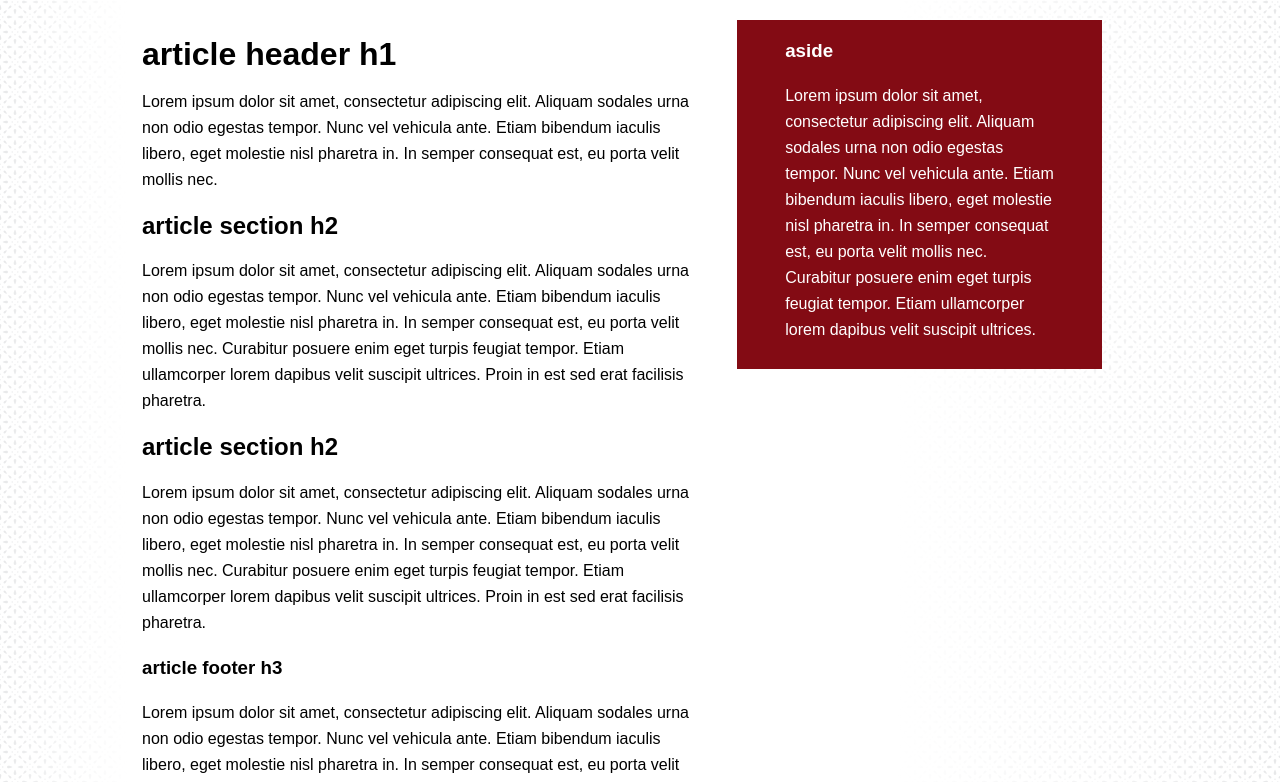
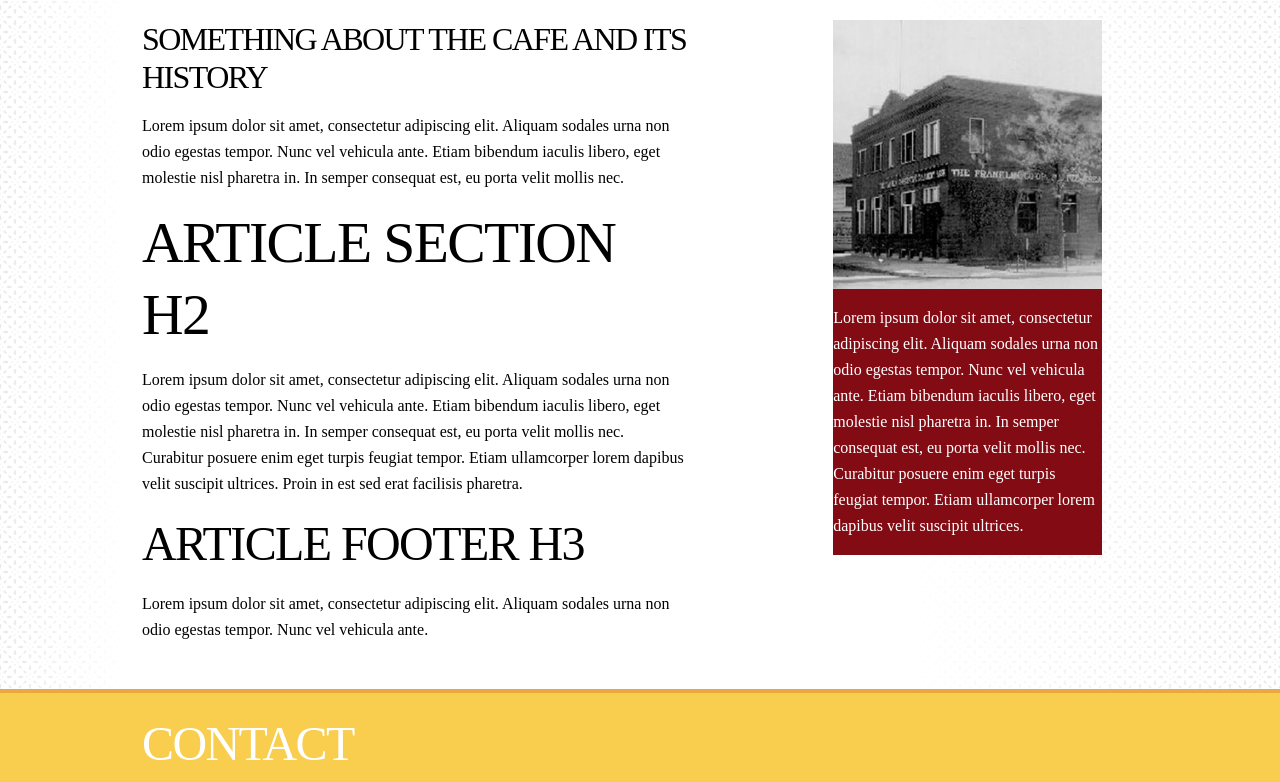
Before and after one commit to wigwamjunior/coopcreamery, a plain HTML site: page index.html in a window 1280 px wide. Shown: the part 493-1275 px from the top of the page. Drawn offline with nearby package versions, Linux system fonts and the light colour scheme.

Commit message:
Started in on footer styling

```diff
--- a/css/main.css
+++ b/css/main.css
@@ -59,12 +59,16 @@ body {
 }
 
 /* ===================
-    ALL: Orange Theme
+    ALL:
    =================== */
 
 
 
-.footer-container,
+.footer-container {
+	background: #F9CD4E; /* Gold */
+	border-top: 4px solid #EAA940; /* Burnt */
+}
+
 .main aside {
     background: #830B14; /* Brick */
 }
@@ -133,12 +137,11 @@ nav a:hover {
 
 .main aside {
     color: white;
-    padding: 0px 5% 10px;
 }
 
 .footer-container footer {
     color: white;
-    padding: 20px 0;
+    padding: 20px 0 20px 78px;
 }
 
 /* ===============
@@ -157,7 +160,7 @@ nav a:hover {
 		width: 100%;
 		padding: 20px 0px 10px 0px;
 		background-color: #F9CD4E; /* Gold */
-		border-bottom: 4px solid #eaa940;
+		border-bottom: 4px solid #EAA940; /* Burnt */
 	}
 
 	.logo {
@@ -249,7 +252,7 @@ nav a:hover {
 	.slideshow {
 		/* Inject background image in HTML */
 		background-size: cover;
-		background-position: right center;
+		background-position: left center;
 		height: 360px;
 		clear: both;
 	}
@@ -375,6 +378,10 @@ a:hover {
         float: right;
         width: 28%;
     }
+
+	.main img {
+		width: 100%
+	}
 }
 
 @media only screen and (min-width: 1140px) {
@@ -391,6 +398,32 @@ a:hover {
         width: 960px; /* 1140px - 10% for margins */
     }
 }
+
+/* ==========================================================================
+   Type
+   ========================================================================== */
+
+
+p {font-family: "adobe-caslon-pro";}
+
+h1, h2, h3, h4, h5, h6 {
+  font-family: "proxima-nova";
+  letter-spacing: 0.2em;
+  margin-top: 0;
+  margin-bottom: 1rem;
+  font-weight: 300;
+  text-transform: uppercase;
+}
+
+h1 { font-size: 4.0rem; line-height: 1.2;  letter-spacing: -.1rem;}
+h2 { font-size: 3.6rem; line-height: 1.25; letter-spacing: -.1rem; }
+h3 { font-size: 3.0rem; line-height: 1.3;  letter-spacing: -.1rem; }
+h4 { font-size: 2.4rem; line-height: 1.35; letter-spacing: -.08rem; }
+h5 { font-size: 1.8rem; line-height: 1.5;  letter-spacing: -.05rem; }
+h6 { font-size: 1.5rem; line-height: 1.6;  letter-spacing: 0; }
+
+
+
 
 /* ==========================================================================
    Helper classes
--- a/index.html
+++ b/index.html
@@ -66,38 +66,29 @@
 						</div>
 					</div>
 				</div>
-				<div class="slideshow" style="background-image: url('/images/dinner_stock.jpg')";>
-
-				</div>
+				<div class="slideshow" style="background-image: url('/images/dinner_stock.jpg')";></div>
 			</header>
         </div>
 
         <div class="main-container">
-
-
-
-            <div class="main wrapper clearfix">
+			<div class="main wrapper clearfix">
                 <article>
                     <header>
-                        <h1>article header h1</h1>
+                        <h1>Something about the cafe and its history</h1>
                         <p>Lorem ipsum dolor sit amet, consectetur adipiscing elit. Aliquam sodales urna non odio egestas tempor. Nunc vel vehicula ante. Etiam bibendum iaculis libero, eget molestie nisl pharetra in. In semper consequat est, eu porta velit mollis nec.</p>
                     </header>
                     <section>
                         <h2>article section h2</h2>
                         <p>Lorem ipsum dolor sit amet, consectetur adipiscing elit. Aliquam sodales urna non odio egestas tempor. Nunc vel vehicula ante. Etiam bibendum iaculis libero, eget molestie nisl pharetra in. In semper consequat est, eu porta velit mollis nec. Curabitur posuere enim eget turpis feugiat tempor. Etiam ullamcorper lorem dapibus velit suscipit ultrices. Proin in est sed erat facilisis pharetra.</p>
                     </section>
-                    <section>
-                        <h2>article section h2</h2>
-                        <p>Lorem ipsum dolor sit amet, consectetur adipiscing elit. Aliquam sodales urna non odio egestas tempor. Nunc vel vehicula ante. Etiam bibendum iaculis libero, eget molestie nisl pharetra in. In semper consequat est, eu porta velit mollis nec. Curabitur posuere enim eget turpis feugiat tempor. Etiam ullamcorper lorem dapibus velit suscipit ultrices. Proin in est sed erat facilisis pharetra.</p>
-                    </section>
                     <footer>
                         <h3>article footer h3</h3>
-                        <p>Lorem ipsum dolor sit amet, consectetur adipiscing elit. Aliquam sodales urna non odio egestas tempor. Nunc vel vehicula ante. Etiam bibendum iaculis libero, eget molestie nisl pharetra in. In semper consequat est, eu porta velit mollis nec. Curabitur posuere enim eget turpis feugiat tempor.</p>
+                        <p>Lorem ipsum dolor sit amet, consectetur adipiscing elit. Aliquam sodales urna non odio egestas tempor. Nunc vel vehicula ante.</p>
                     </footer>
                 </article>
 
                 <aside>
-                    <h3>aside</h3>
+					<img src="/images/oldcreamery.jpg">
                     <p>Lorem ipsum dolor sit amet, consectetur adipiscing elit. Aliquam sodales urna non odio egestas tempor. Nunc vel vehicula ante. Etiam bibendum iaculis libero, eget molestie nisl pharetra in. In semper consequat est, eu porta velit mollis nec. Curabitur posuere enim eget turpis feugiat tempor. Etiam ullamcorper lorem dapibus velit suscipit ultrices.</p>
                 </aside>
 
@@ -106,7 +97,10 @@
 
         <div class="footer-container">
             <footer class="wrapper">
-                <h3>footer</h3>
+                <h3>Contact</h3>
+				<div style="float: right; clear:both;">
+					<img src="/images/creamery-map.png">
+				</div>
             </footer>
         </div>
 
```
Also changed, not shown: images/slideshow_mock.jpg (added).
